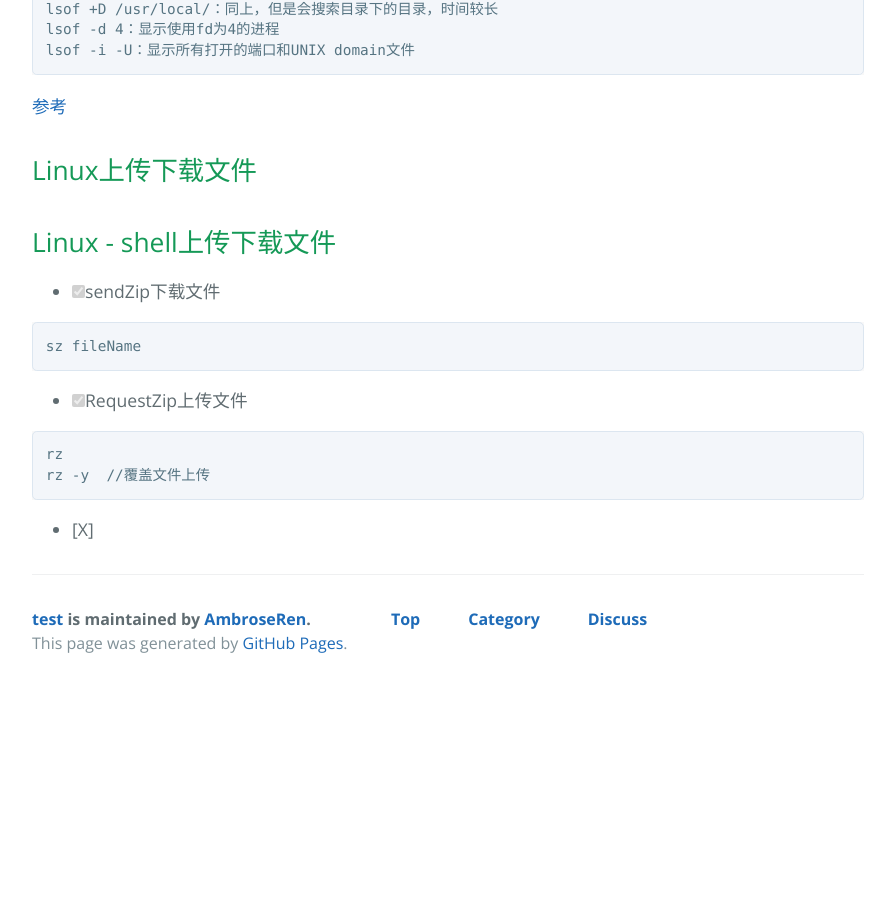
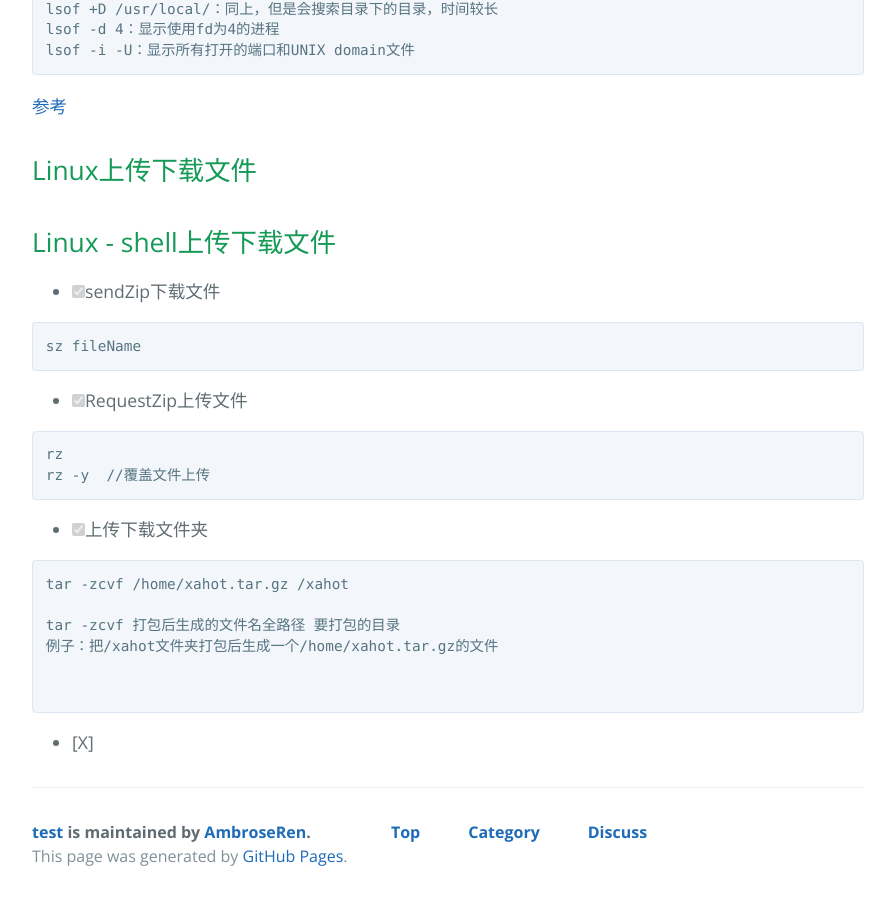
Before and after one commit to AmbroseRen/test, a Jekyll site: the page built from Data/Linux/linux.md, in a window 1280 px wide and 900 px high, scrolled down 2213 px. Shown: the whole window, without its empty margins (192-1087 px from the left). Built offline with Jekyll 4.4.1, drawn with Linux system fonts in a browser that asks for light colours; our own code applies the rules of GitHub Pages for plain Markdown files; the repository's description, which GitHub fills in, is left out; before the commit the page ends 2900 px from its top, so only the background shows below that.

Commit message:
Update linux.md

````diff
--- a/Data/Linux/linux.md
+++ b/Data/Linux/linux.md
@@ -135,4 +135,15 @@ rz
 rz -y  //覆盖文件上传
 ```
 
+- [X] 上传下载文件夹
+
+```
+tar -zcvf /home/xahot.tar.gz /xahot
+
+tar -zcvf 打包后生成的文件名全路径 要打包的目录
+例子：把/xahot文件夹打包后生成一个/home/xahot.tar.gz的文件
+
+
+```
+
  - [X]
````
